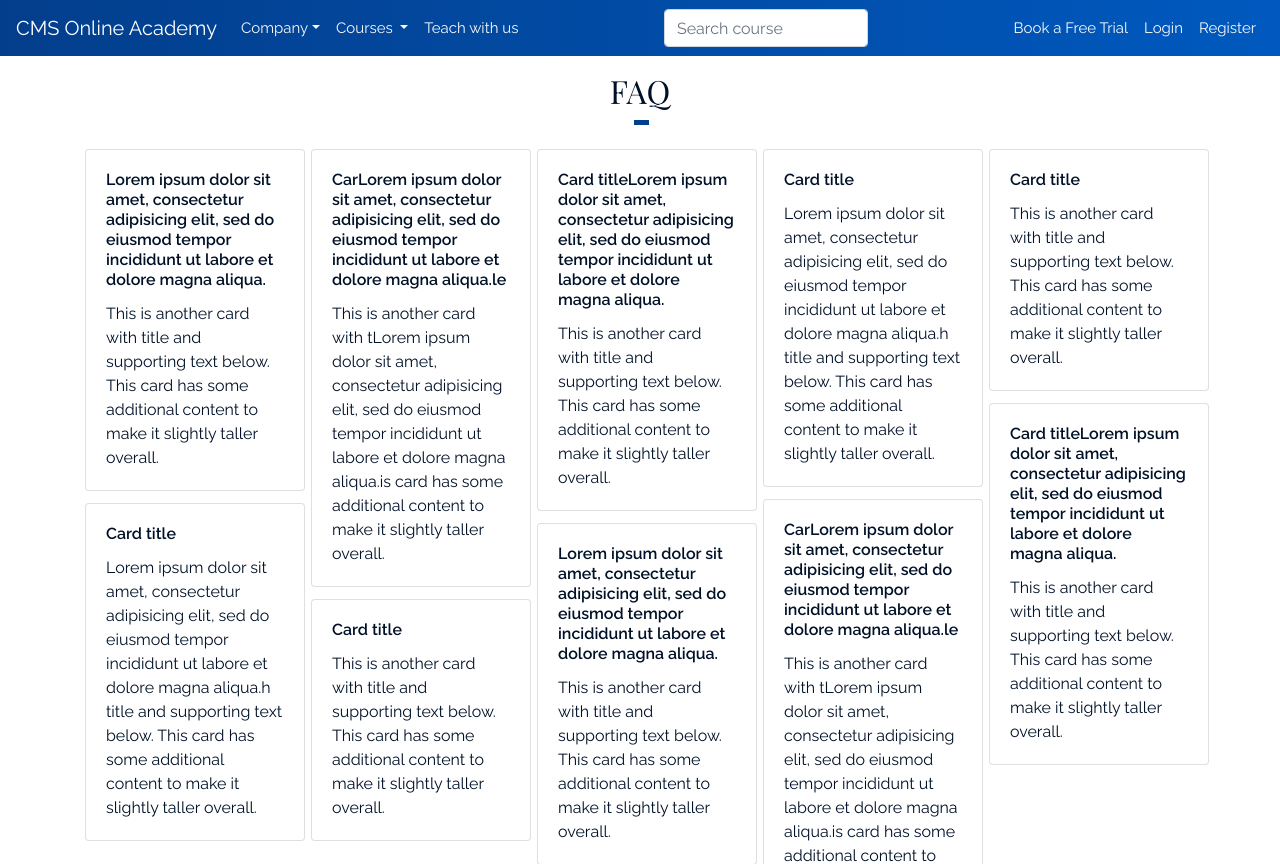
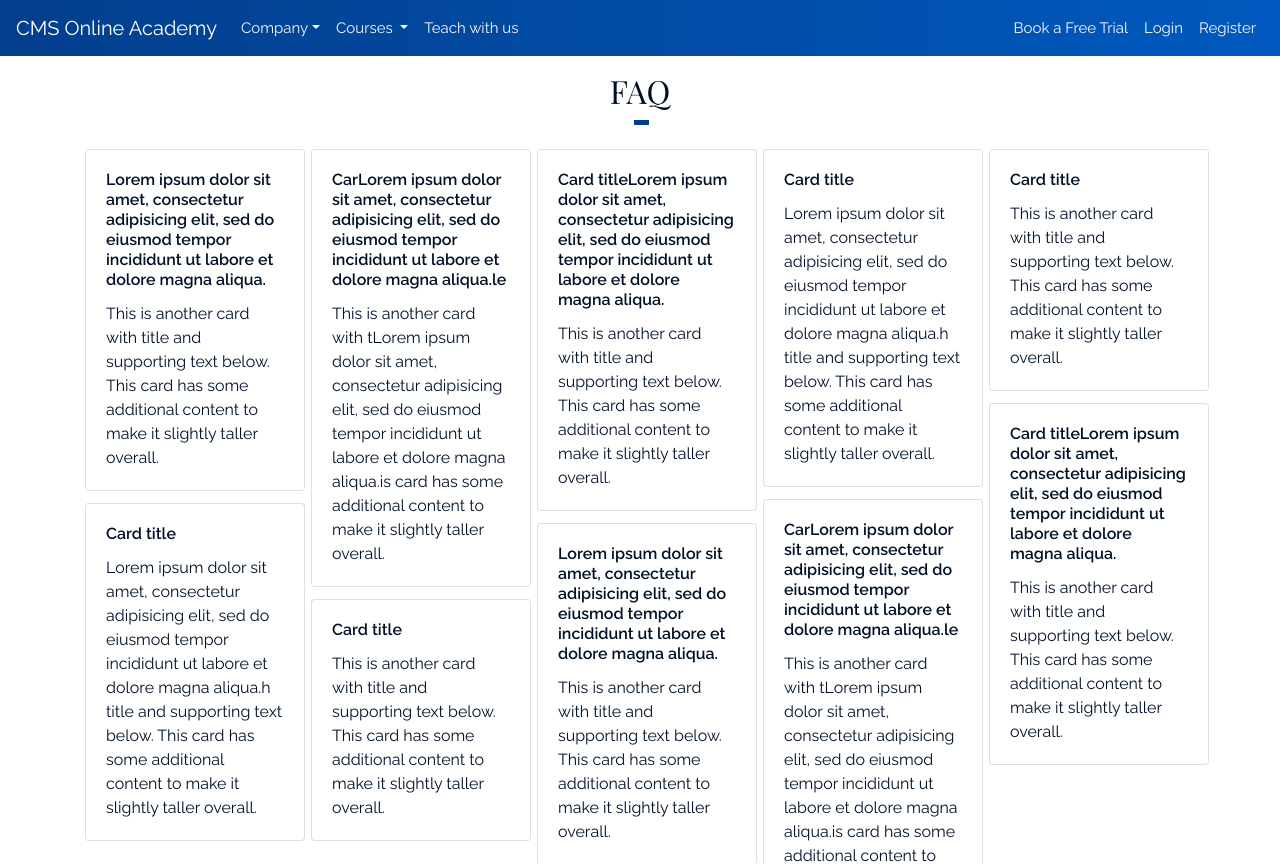
Before and after one commit to rsreevishal/Shop3DPrints, a Django app: page /faq in a window 1280 px wide. Shown: the top 864 px of the page. Run offline with Django 3.2, Linux system fonts and the light colour scheme; data that the repository does not hold is empty; some libraries are stand-ins or nearby versions.

Commit message:
Removing Search Feature

```diff
--- a/templates/header.html
+++ b/templates/header.html
@@ -1,13 +1,8 @@
 <!-- NAVBAR -->
 <nav class="navbar sticky-top navbar-expand-lg navbar-dark navbar-custom py-2 justify-content-between">
-<!--     <i class="fas fa-search d-sm-none"></i> -->
     <a class="navbar-brand" href="{% url 'index' %}">
         CMS Online Academy
     </a>
-    <form class="form-inline d-none d-sm-inline d-lg-none">
-        <input class="form-control search-bar" type="search" placeholder="Search" aria-label="Search">
-        <button class="btn" type="submit"><i class="fas fa-search"></i></button>
-    </form>
 
     <span class="navbar-toggler" type="button" data-toggle="collapse" data-target="#navbarSupportedContent"
           aria-controls="navbarSupportedContent" aria-expanded="false" aria-label="Toggle navigation">
@@ -42,9 +37,7 @@
             <li class="nav-item"><a class="nav-link text-light" href="{% url 'teach-with-us' %}">Teach with us</a></li>
         </ul>
     </div>
-    <form class="form-inline d-none d-lg-inline ">
-        <input class="form-control search-bar" type="search" placeholder="Search course" aria-label="Search">
-    </form>
+
 
     <div class="collapse navbar-collapse justify-content-end" id="navbarSupportedContent" style="font-size: 15px;">
         <ul class="nav navbar-nav">
--- a/templates/landing/index.html
+++ b/templates/landing/index.html
@@ -40,7 +40,7 @@
     <section class="container mt-4" >
         <div class="row">
             <div class="col-md-6 order-2 order-md-1">
-                <img src="{% static 'images/collage.png' %}" class="img-thumbnail border-0 p-0 m-0"  style="width: 100%; height: 100%;">
+                <img src="{% static 'images/collage.png' %}"  class=" border-0 p-0 m-0" style="width: 100%; height: 100%; object-fit: cover;">
             </div>
             <div class="col-md-6 my-auto order-1 order-md-2 text-center text-md-right py-4">
                 <h1>CMS ONLINE ACADEMY</h1>
@@ -51,7 +51,8 @@
 					<span class="sub">Get productive.</span>
 				</span>
                 <br>
-                <button type="button" class="btn text-light custom-btn my-3"><a href="{% url 'book-trial' %}" class="text-white">Book a free trial</a>
+                <button type="button" class="btn text-light custom-btn mt-2">
+                	<a href="{% url 'book-trial' %}" class="text-white">Book a free trial</a>
                 </button>
             </div>
         </div>
```
